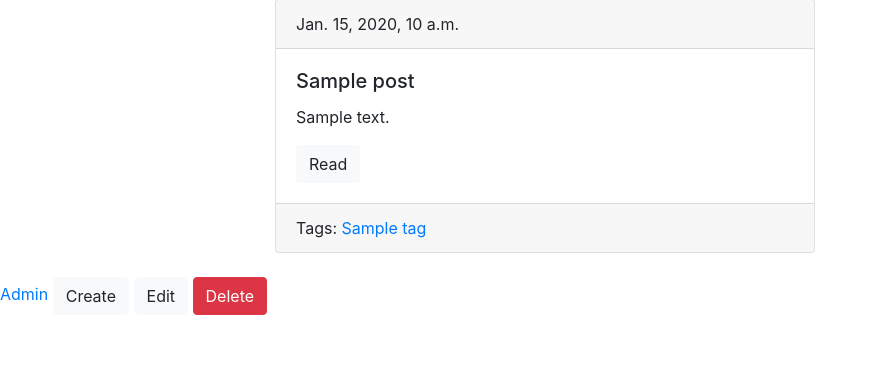
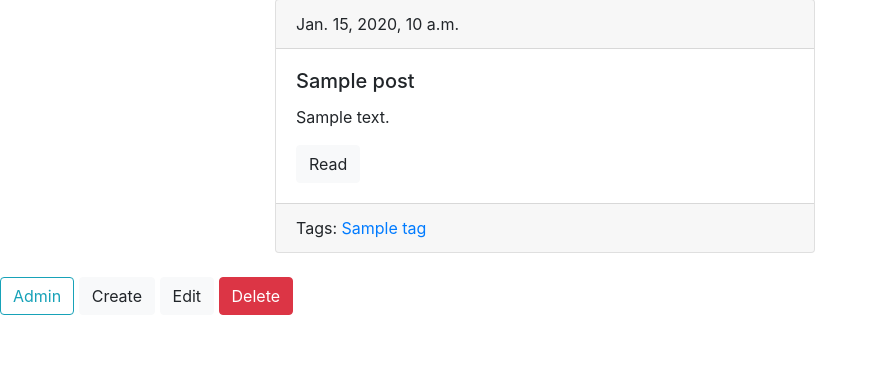
Before and after one commit to mbgoodguy/oleg_molchanov_django_2.0, a Django app: page /blog/ in a window 1280 px wide. Shown: the part 201-570 px from the top of the page, without its empty margins (0-878 px from the left). Run offline with Django 4.2, Linux system fonts and the light colour scheme; tables that the repository leaves empty hold one stand-in row (values such as "Sample post").

Commit message:
added {% load static %} , link to styles.css and class to Admin button

```diff
--- a/blogengine/templates/base.html
+++ b/blogengine/templates/base.html
@@ -1,3 +1,4 @@
+{% load static %}
 <!DOCTYPE html>
 <html lang="en">
 <head>
@@ -6,6 +7,7 @@
     <meta http-equiv="X-UA-Compatible" content="ie=edge">
     <link rel="stylesheet" href="https://cdn.jsdelivr.net/npm/bootstrap@4.3.1/dist/css/bootstrap.min.css"
           integrity="sha384-ggOyR0iXCbMQv3Xipma34MD+dH/1fQ784/j6cY/iJTQUOhcWr7x9JvoRxT2MZw1T" crossorigin="anonymous">
+    <link rel="stylesheet" href="{% static 'css/styles.css' %}">
     <title>
       {% block title %}
           Blog Engine
@@ -49,8 +51,8 @@
         </div>
     </div>
 
-    <div class="admin-panel">
-        <a href="/admin">Admin</a>
+    <div class="admin-panel align-items-center">
+        <a href="/admin" class="btn btn-outline-info">Admin</a>
         {% block admin-panel %}
 
         {% endblock %}
```
